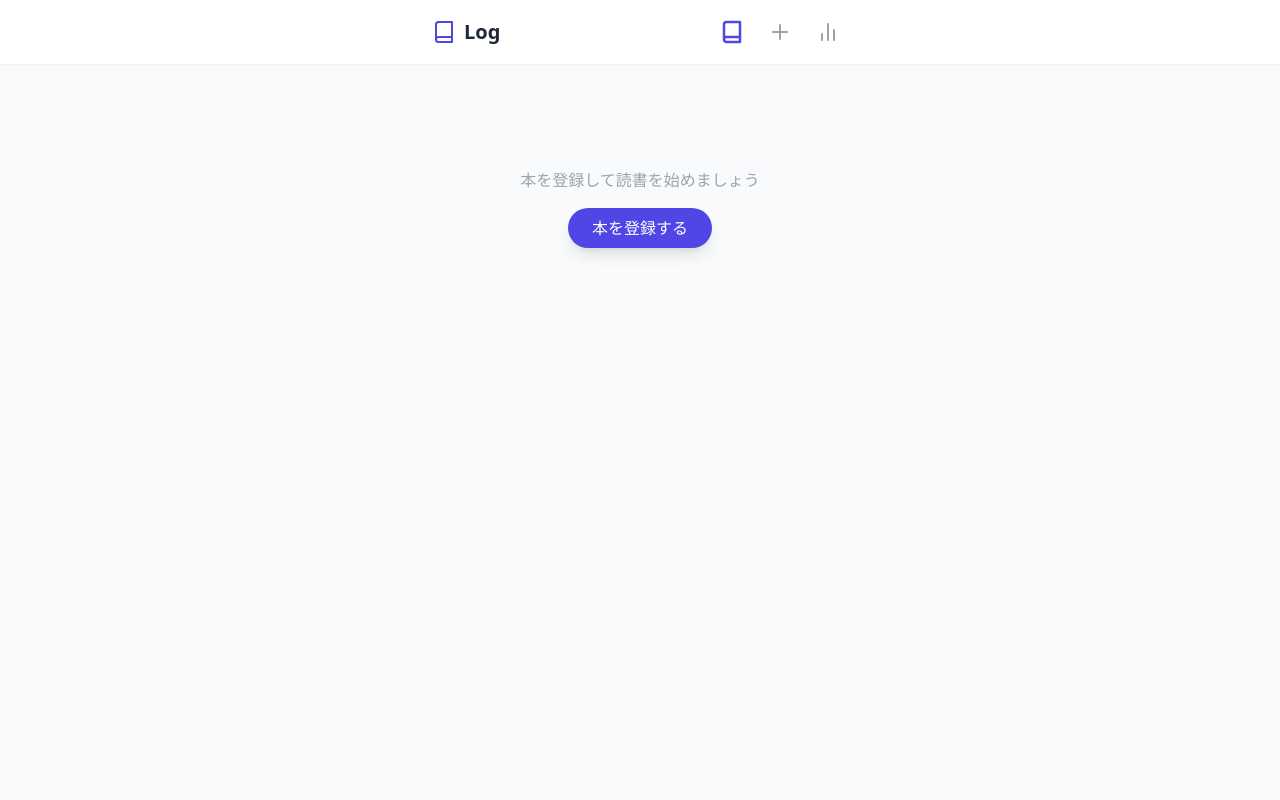
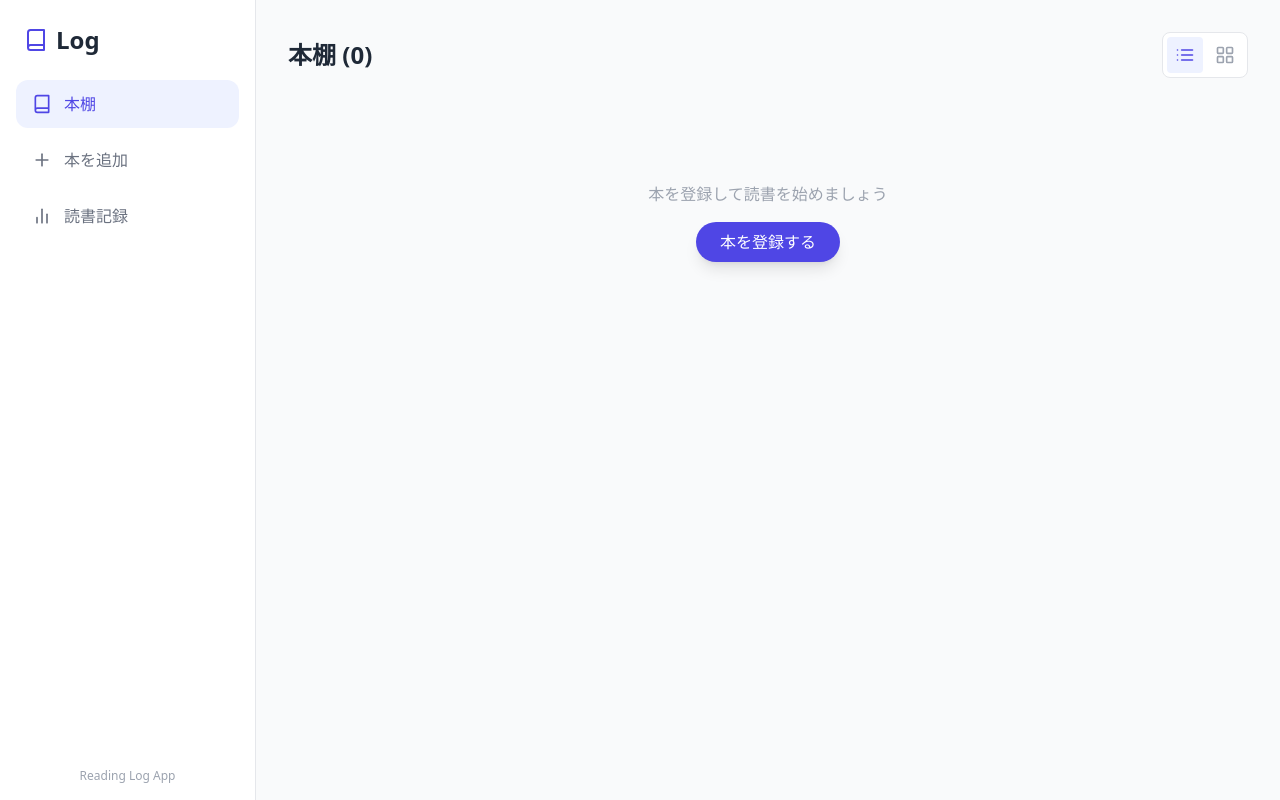
Before and after one commit to harutomiyai/reading-log, a React (Vite) app: page / in a window 1280 px wide. Built offline with nearby package versions, Linux system fonts and the light colour scheme; the HTML template or start-up script is replaced by a standard one.

Commit message:
PC用サイドバーと表示切替機能を追加し、スマホ用ナビゲーションを改善

```diff
--- a/src/App.jsx
+++ b/src/App.jsx
@@ -1,5 +1,5 @@
 import React, { useState, useEffect } from 'react';
-import { Book, Clock, Plus, BarChart2, Play, StopCircle, CheckCircle, Trash2, PenTool, Tag, Edit, X, PieChart } from 'lucide-react';
+import { Book, Clock, Plus, BarChart2, Play, StopCircle, CheckCircle, Trash2, PenTool, Tag, Edit, X, PieChart, LayoutGrid, List } from 'lucide-react';
 
 export default function App() {
   // --- データ管理 ---
@@ -7,6 +7,7 @@ export default function App() {
   const [books, setBooks] = useState([]);        // 本のリスト
   const [logs, setLogs] = useState([]);          // 読書記録ログ
   const [activeSession, setActiveSession] = useState(null); // 現在読書中データ
+  const [displayMode, setDisplayMode] = useState('list'); // 'list' or 'gallery' (PC用表示モード)
 
   // --- フォーム用データ ---
   const [editingId, setEditingId] = useState(null);
@@ -167,7 +168,6 @@ export default function App() {
 
   // --- コンポーネント: 円グラフ ---
   const CategoryPieChart = () => {
-    // カテゴリーごとの読書時間を集計
     const stats = {};
     categories.forEach(cat => stats[cat] = 0);
 
@@ -181,7 +181,6 @@ export default function App() {
     const totalSeconds = Object.values(stats).reduce((a, b) => a + b, 0);
     if (totalSeconds === 0) return <div className="text-center text-gray-400 py-10">データがありません</div>;
 
-    // 円グラフ用のCSSグラデーションを作成
     let currentDeg = 0;
     const gradients = categories.map(cat => {
       const value = stats[cat];
@@ -193,13 +192,11 @@ export default function App() {
       return str;
     }).filter(Boolean).join(', ');
 
-    const pieStyle = {
-      background: `conic-gradient(${gradients})`
-    };
+    const pieStyle = { background: `conic-gradient(${gradients})` };
 
     return (
-      <div className="space-y-6">
-        <div className="flex justify-center">
+      <div className="flex flex-col md:flex-row items-center gap-8">
+        <div className="flex justify-center flex-1">
           <div className="w-48 h-48 rounded-full shadow-inner relative" style={pieStyle}>
             <div className="absolute inset-0 m-auto w-32 h-32 bg-white rounded-full flex flex-col items-center justify-center">
                <span className="text-xs text-gray-400">TOTAL</span>
@@ -207,7 +204,7 @@ export default function App() {
             </div>
           </div>
         </div>
-        <div className="grid grid-cols-1 gap-2">
+        <div className="flex-1 w-full grid grid-cols-1 gap-2">
           {categories.map(cat => {
             const val = stats[cat];
             if (val === 0) return null;
@@ -230,44 +227,125 @@ export default function App() {
     );
   };
 
+  // --- PC用サイドバーボタン ---
+  const SidebarButton = ({ targetView, icon: Icon, label }) => (
+    <button
+      onClick={() => { resetForm(); setView(targetView); }}
+      className={`flex items-center gap-3 px-4 py-3 rounded-xl transition-colors w-full text-left font-medium
+        ${view === targetView ? 'bg-indigo-50 text-indigo-600' : 'text-gray-500 hover:bg-gray-100'}`}
+    >
+      <Icon size={20} />
+      <span>{label}</span>
+    </button>
+  );
+
+  // --- スマホ用ナビボタン ---
   const NavButton = ({ targetView, icon: Icon, label, onClick }) => (
     <button
       onClick={onClick || (() => { resetForm(); setView(targetView); })}
-      className={`relative p-2 rounded-full flex flex-col items-center justify-center w-full md:w-auto md:aspect-square md:hover:bg-gray-100 transition-colors ${view === targetView ? 'text-indigo-600' : 'text-gray-400'}`}
+      className={`relative p-2 rounded-full flex flex-col items-center justify-center w-full transition-colors ${view === targetView ? 'text-indigo-600' : 'text-gray-400'}`}
     >
       <Icon size={24} strokeWidth={view === targetView ? 2.5 : 2} />
-      <span className="text-[10px] mt-1 md:hidden">{label}</span>
+      <span className="text-[10px] mt-1">{label}</span>
     </button>
   );
 
   return (
-    <div className="min-h-screen bg-gray-50 text-gray-800 font-sans pb-20 md:pb-8 safe-area-padding">
+    <div className="flex h-screen bg-gray-50 text-gray-800 font-sans overflow-hidden">
       {view === 'focus' && <FocusMode />}
 
-      <header className="bg-white shadow-sm sticky top-0 z-10">
-        <div className="max-w-md mx-auto px-4 h-16 flex items-center justify-between">
+      {/* PC用サイドバー */}
+      <aside className="hidden md:flex w-64 flex-col bg-white border-r h-screen">
+        <div className="p-6">
+          <h1 className="text-2xl font-bold text-gray-800 flex items-center gap-2">
+            <Book className="text-indigo-600" /> Log
+          </h1>
+        </div>
+        <nav className="flex-1 px-4 space-y-2">
+          <SidebarButton targetView="dashboard" icon={Book} label="本棚" />
+          <SidebarButton targetView="add" icon={Plus} label="本を追加" />
+          <SidebarButton targetView="stats" icon={BarChart2} label="読書記録" />
+        </nav>
+        <div className="p-4 text-xs text-gray-400 text-center">
+          Reading Log App
+        </div>
+      </aside>
+
+      {/* メインエリア */}
+      <div className="flex-1 flex flex-col h-screen overflow-hidden relative">
+        {/* スマホ用ヘッダー */}
+        <header className="md:hidden bg-white shadow-sm sticky top-0 z-10 flex-shrink-0">
+          <div className="px-4 h-16 flex items-center justify-center">
             <h1 className="text-xl font-bold text-gray-800 flex items-center gap-2"><Book className="text-indigo-600" /> Log</h1>
-          <nav className="hidden md:flex gap-2">
-            <NavButton targetView="dashboard" icon={Book} label="本棚" />
-            <NavButton targetView="add" icon={Plus} label="追加" />
-            <NavButton targetView="stats" icon={BarChart2} label="記録" />
-          </nav>
           </div>
         </header>
 
-      <main className="max-w-md mx-auto px-4 py-6">
+        {/* スクロール領域 */}
+        <main className="flex-1 overflow-y-auto p-4 md:p-8 pb-24 md:pb-8">
 
           {/* --- ダッシュボード --- */}
           {view === 'dashboard' && (
-          <div className="space-y-4">
+            <div className="space-y-6 max-w-5xl mx-auto">
+              {/* 表示切り替えヘッダー (PCのみ) */}
+              <div className="flex justify-between items-center">
+                 <h2 className="text-2xl font-bold">本棚 ({books.length})</h2>
+                 <div className="hidden md:flex bg-white rounded-lg border p-1 gap-1">
+                   <button
+                     onClick={() => setDisplayMode('list')}
+                     className={`p-2 rounded ${displayMode === 'list' ? 'bg-indigo-50 text-indigo-600' : 'text-gray-400 hover:text-gray-600'}`}
+                   >
+                     <List size={20} />
+                   </button>
+                   <button
+                     onClick={() => setDisplayMode('gallery')}
+                     className={`p-2 rounded ${displayMode === 'gallery' ? 'bg-indigo-50 text-indigo-600' : 'text-gray-400 hover:text-gray-600'}`}
+                   >
+                     <LayoutGrid size={20} />
+                   </button>
+                 </div>
+              </div>
+
               {books.length === 0 ? (
                 <div className="text-center py-20">
                   <p className="text-gray-400 mb-4">本を登録して読書を始めましょう</p>
                   <button onClick={() => setView('add')} className="bg-indigo-600 text-white px-6 py-2 rounded-full shadow-lg">本を登録する</button>
                 </div>
               ) : (
-              books.map(book => {
+                <>
+                  {/* リスト表示 または スマホ表示 */}
+                  <div className={`${displayMode === 'gallery' ? 'hidden md:grid grid-cols-2 lg:grid-cols-4 xl:grid-cols-5 gap-6' : 'flex flex-col gap-4'}`}>
+                    {books.map(book => {
                       const totalSeconds = logs.filter(l => l.bookId === book.id).reduce((acc, log) => acc + log.durationSeconds, 0);
+
+                      // ギャラリー表示用のカード
+                      if (displayMode === 'gallery') {
+                        return (
+                           <div key={book.id} className="bg-white p-4 rounded-xl shadow-sm border border-gray-100 flex flex-col gap-3 group hover:shadow-md transition">
+                              <div className={`w-full aspect-[2/3] rounded overflow-hidden shadow-inner flex items-center justify-center text-white text-center p-2 ${book.coverValue}`}>
+                                <span className="font-bold text-sm line-clamp-4">{book.title}</span>
+                              </div>
+                              <div className="flex-1">
+                                <h3 className="font-bold line-clamp-2 text-sm mb-1">{book.title}</h3>
+                                <p className="text-xs text-gray-400 mb-2">{book.authors[0]}</p>
+                                {book.category && <span className="inline-block px-2 py-0.5 rounded text-[10px] bg-gray-100 text-gray-500 font-medium mb-2">{book.category}</span>}
+                                <div className="flex items-center gap-1 text-xs text-gray-500"><Clock size={12}/> {formatDuration(totalSeconds)}</div>
+                              </div>
+                              <div className="flex gap-2 mt-auto pt-2 border-t">
+                                {book.status === 'reading' ? (
+                                  <button onClick={() => startReading(book)} className="flex-1 bg-indigo-600 text-white py-2 rounded-lg text-sm font-bold flex items-center justify-center gap-1"><Play size={14}/> 読む</button>
+                                ) : (
+                                  <div className="w-full bg-gray-100 text-gray-500 py-2 rounded-lg text-center text-xs font-bold">完了</div>
+                                )}
+                                <div className="flex gap-1">
+                                  <button onClick={(e) => startEditingBook(e, book)} className="text-gray-300 hover:text-indigo-500 p-2"><Edit size={16}/></button>
+                                  <button onClick={(e) => deleteBook(e, book.id)} className="text-gray-300 hover:text-red-500 p-2"><Trash2 size={16}/></button>
+                                </div>
+                              </div>
+                           </div>
+                        );
+                      }
+
+                      // リスト表示用のカード
                       return (
                         <div key={book.id} className="bg-white p-4 rounded-xl shadow-sm border border-gray-100 flex gap-4">
                           <div className={`w-20 h-28 rounded flex-shrink-0 overflow-hidden shadow-inner flex items-center justify-center text-white text-center p-1 ${book.coverValue}`}>
@@ -293,15 +371,17 @@ export default function App() {
                             </div>
                           </div>
                         </div>
-                )
-              })
+                      );
+                    })}
+                  </div>
+                </>
               )}
             </div>
           )}
 
           {/* --- 登録・編集画面 --- */}
           {view === 'add' && (
-          <div className="bg-white p-6 rounded-xl shadow-sm border space-y-6 relative animate-fade-in">
+            <div className="max-w-md mx-auto bg-white p-6 rounded-xl shadow-sm border space-y-6 relative animate-fade-in mt-6 md:mt-0">
               <button onClick={() => { resetForm(); setView('dashboard'); }} className="absolute top-4 right-4 text-gray-400 hover:text-gray-600"><X size={24} /></button>
               <h2 className="text-lg font-bold flex items-center gap-2"><PenTool size={20} className="text-indigo-600"/> {editingId ? '情報を編集' : '本を登録'}</h2>
               <div className="space-y-4">
@@ -332,16 +412,16 @@ export default function App() {
 
           {/* --- 統計画面 --- */}
           {view === 'stats' && (
-          <div className="space-y-8 animate-fade-in">
+            <div className="space-y-8 animate-fade-in max-w-4xl mx-auto">
+               {/* カテゴリー別円グラフ (最上部に配置) */}
+              <div className="bg-white p-6 rounded-xl shadow-sm border">
+                 <h3 className="font-bold text-gray-800 mb-4 flex items-center gap-2"><PieChart size={20} className="text-indigo-600"/> カテゴリー別読書時間</h3>
+                 <CategoryPieChart />
+              </div>
+
               <div className="grid grid-cols-2 gap-4">
                 <div className="bg-white p-4 rounded-xl shadow-sm border text-center"><p className="text-xs text-gray-500">総読書時間</p><p className="text-2xl font-bold text-indigo-600">{formatDuration(logs.reduce((a, l) => a + l.durationSeconds, 0))}</p></div>
                 <div className="bg-white p-4 rounded-xl shadow-sm border text-center"><p className="text-xs text-gray-500">完読冊数</p><p className="text-2xl font-bold text-green-600">{books.filter(b => b.status === 'completed').length}</p></div>
-            </div>
-
-            {/* カテゴリー別円グラフ */}
-            <div className="bg-white p-6 rounded-xl shadow-sm border">
-               <h3 className="font-bold text-gray-800 mb-4 flex items-center gap-2"><PieChart size={20} className="text-indigo-600"/> カテゴリー別読書時間</h3>
-               <CategoryPieChart />
               </div>
 
               <div>
@@ -360,11 +440,13 @@ export default function App() {
           )}
         </main>
 
+        {/* スマホ用ボトムナビゲーション (md以上で隠す) */}
         <nav className="md:hidden fixed bottom-0 left-0 right-0 bg-white border-t border-gray-200 h-16 flex justify-around items-center z-40 safe-area-padding-bottom">
            <NavButton targetView="dashboard" icon={Book} label="本棚" />
            <NavButton targetView="add" icon={Plus} label="追加" />
            <NavButton targetView="stats" icon={BarChart2} label="記録" />
         </nav>
+      </div>
 
       <style>{`
         @keyframes fade-in { from { opacity: 0; } to { opacity: 1; } }
```
Lines whose indentation alone changed are shown as unchanged.
